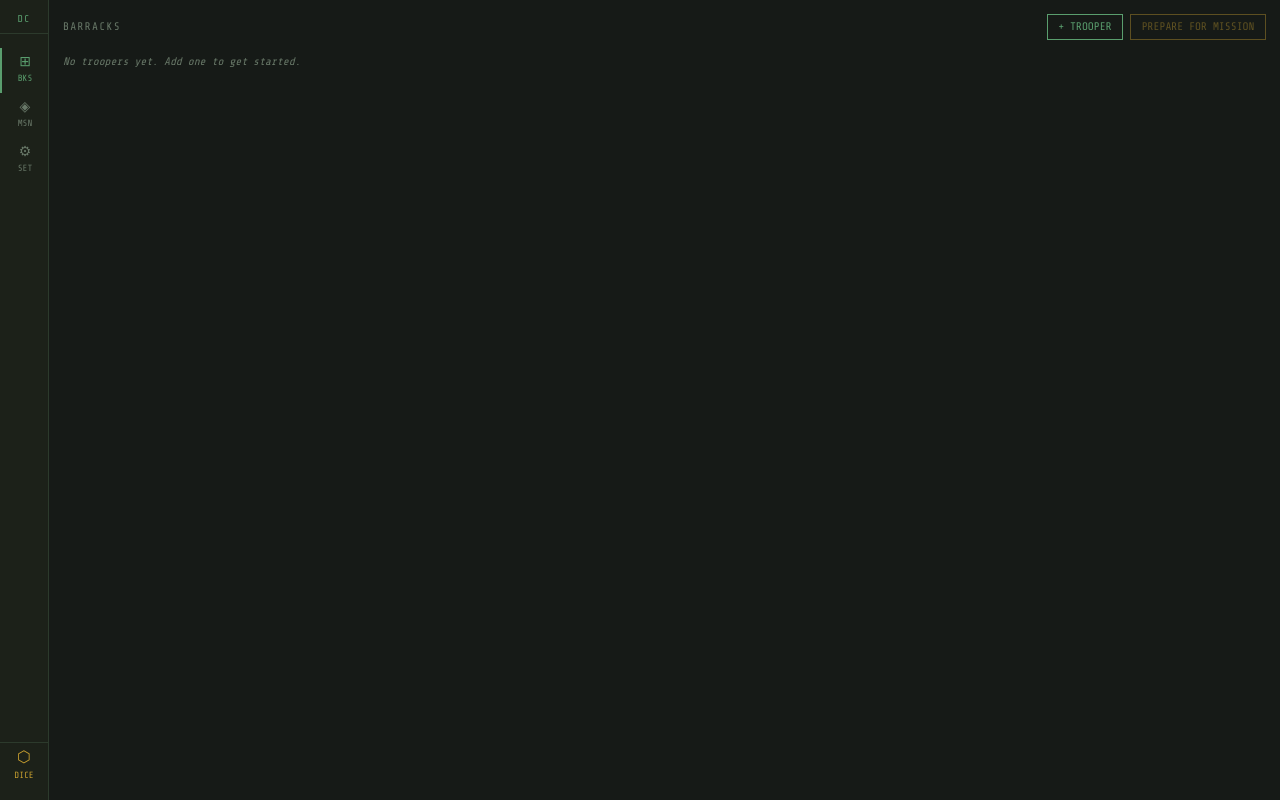
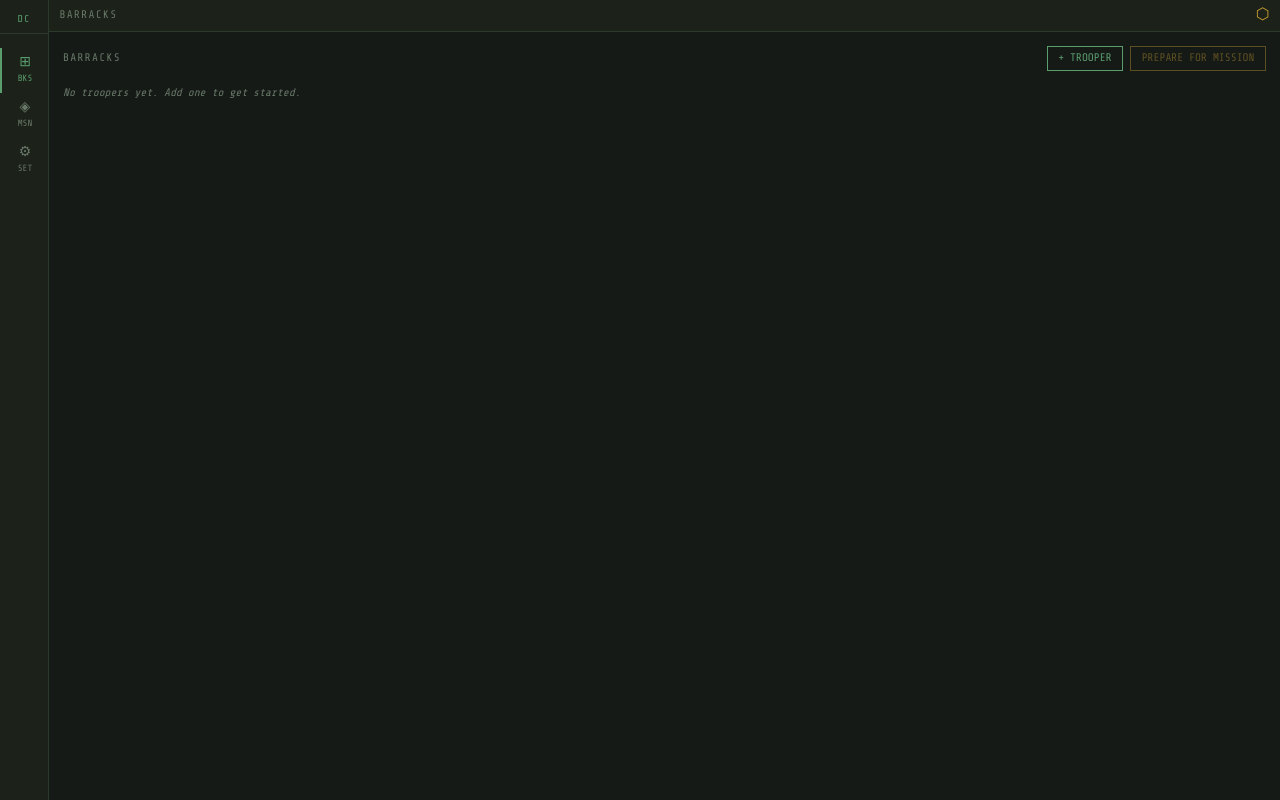
Before and after one commit to southhex/danger-close-game-board, a React (Vite) app: page / in a window 1280 px wide. Built offline with nearby package versions, Linux system fonts and the light colour scheme; the HTML template or start-up script is replaced by a standard one.

Commit message:
fix: dice tray as flow sidebar on desktop, header button in all views

```diff
--- a/src/App.tsx
+++ b/src/App.tsx
@@ -39,21 +39,14 @@ export default function App() {
               <div className="text-[9px] mt-1">{n.label}</div>
             </button>
           ))}
-          <div className="flex-1" />
-          <button onClick={() => setDice(true)} className="py-2 text-center text-warn border-t border-border mt-2">
-            <div className="text-lg leading-none">⬡</div>
-            <div className="text-[9px] mt-1">DICE</div>
-          </button>
         </aside>
       )}
 
       <main className="flex-1 min-w-0 flex flex-col">
-        {!isDesktop && (
-          <header className="flex items-center justify-between bg-surface border-b border-border px-3 py-2">
-            <div className="lbl">{NAV.find(n => n.id === view)?.title.toUpperCase()}</div>
-            <button onClick={() => setDice(true)} className="text-warn text-lg leading-none">⬡</button>
-          </header>
-        )}
+        <header className="flex items-center justify-between bg-surface border-b border-border px-3 py-2 flex-shrink-0">
+          <div className="lbl">{NAV.find(n => n.id === view)?.title.toUpperCase()}</div>
+          <button onClick={() => setDice(!diceOpen)} className={`text-lg leading-none ${diceOpen ? 'text-ok' : 'text-warn'}`}>⬡</button>
+        </header>
         <div className="flex-1 overflow-auto">
           <CurrentView />
         </div>
--- a/src/views/DiceTray/DiceTray.tsx
+++ b/src/views/DiceTray/DiceTray.tsx
@@ -10,7 +10,7 @@ export default function DiceTray() {
   const isDesktop = useMediaQuery('(min-width: 768px)')
 
   const panel = isDesktop
-    ? 'fixed top-0 right-0 h-full w-80 z-40 bg-surface border-l border-border flex flex-col shadow-2xl'
+    ? 'w-80 flex-shrink-0 h-full bg-surface border-l border-border flex flex-col overflow-hidden'
     : 'fixed bottom-0 left-0 right-0 z-40 bg-surface border-t border-border flex flex-col shadow-2xl'
 
   return (
```
